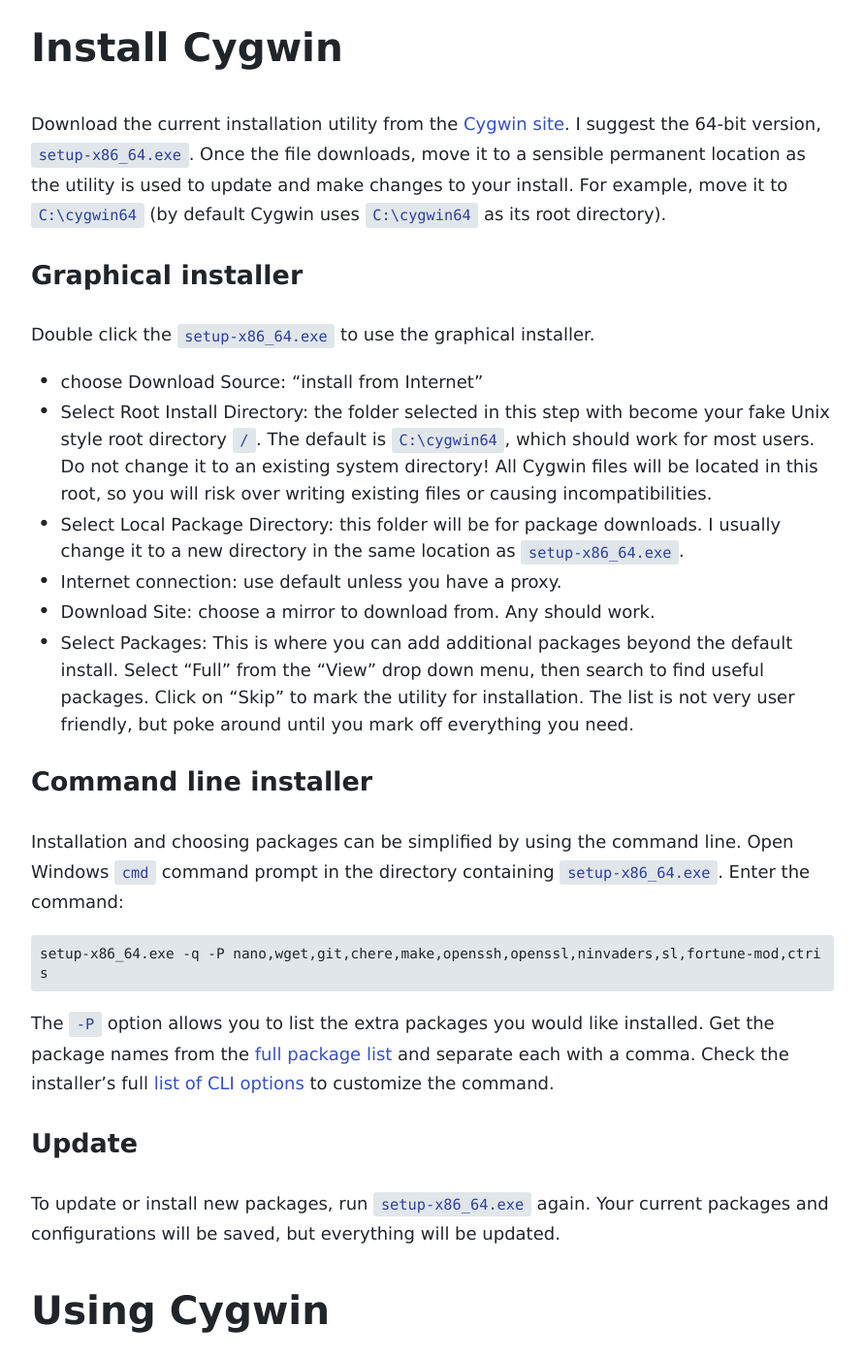
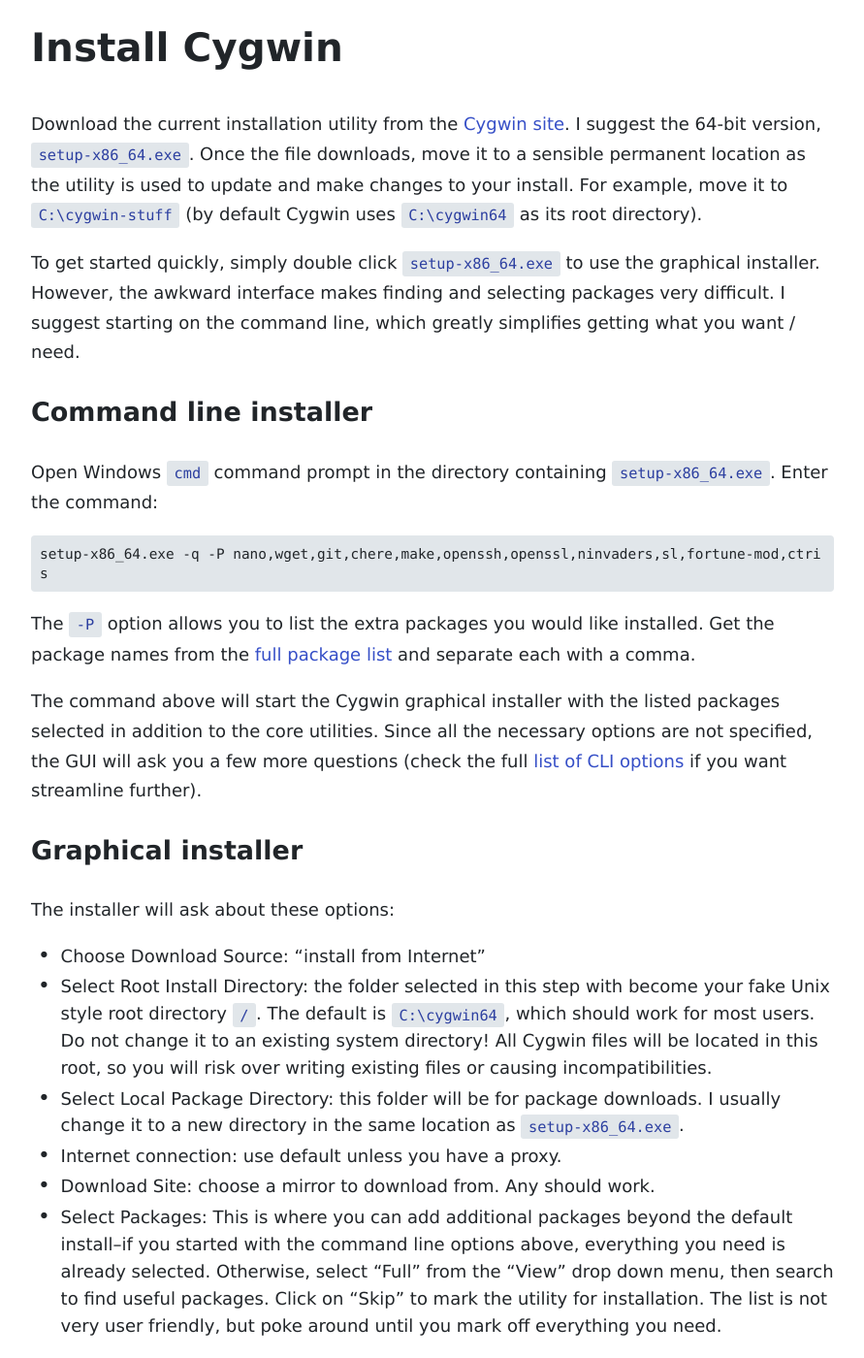
Before and after one commit to evanwill/_drafts, a Jekyll site: the page built from _notes/cygwin.md, in a window 1280 px wide and 1400 px high, scrolled down 467 px. Shown: the whole window at 97% size, without its empty margins (194-1085 px from the left). Built offline with Jekyll 4.4.1, drawn with Linux system fonts in a browser that asks for light colours; some of the changed text lies outside the part shown.

Commit message:
update cygwin

```diff
--- a/_notes/cygwin.md
+++ b/_notes/cygwin.md
@@ -15,22 +15,14 @@
 Download the current installation utility from the [Cygwin site](https://cygwin.com/install.html).
 I suggest the 64-bit version, `setup-x86_64.exe`.
 Once the file downloads, move it to a sensible permanent location as the utility is used to update and make changes to your install.
-For example, move it to `C:\cygwin64` (by default Cygwin uses `C:\cygwin64` as its root directory).
+For example, move it to `C:\cygwin-stuff` (by default Cygwin uses `C:\cygwin64` as its root directory).
 
-### Graphical installer
-
-Double click the `setup-x86_64.exe` to use the graphical installer.
-
-- choose Download Source: "install from Internet"
-- Select Root Install Directory: the folder selected in this step with become your fake Unix style root directory `/`. The default is `C:\cygwin64`, which should work for most users. Do not change it to an existing system directory! All Cygwin files will be located in this root, so you will risk over writing existing files or causing incompatibilities.
-- Select Local Package Directory: this folder will be for package downloads. I usually change it to a new directory in the same location as `setup-x86_64.exe`.
-- Internet connection: use default unless you have a proxy.
-- Download Site: choose a mirror to download from. Any should work.
-- Select Packages: This is where you can add additional packages beyond the default install. Select "Full" from the "View" drop down menu, then search to find useful packages. Click on "Skip" to mark the utility for installation. The list is not very user friendly, but poke around until you mark off everything you need.
+To get started quickly, simply double click `setup-x86_64.exe` to use the graphical installer.
+However, the awkward interface makes finding and selecting packages very difficult.
+I suggest starting on the command line, which greatly simplifies getting what you want / need.
 
 ### Command line installer
 
-Installation and choosing packages can be simplified by using the command line.
 Open Windows `cmd` command prompt in the directory containing `setup-x86_64.exe`.
 Enter the command:
 
@@ -40,12 +32,26 @@
 
 The `-P` option allows you to list the extra packages you would like installed.
 Get the package names from the [full package list](https://cygwin.com/packages/package_list.html) and separate each with a comma.
-Check the installer's full [list of CLI options](https://cygwin.com/faq/faq.html#faq.setup.cli) to customize the command.
+
+The command above will start the Cygwin graphical installer with the listed packages selected in addition to the core utilities.
+Since all the necessary options are not specified, the GUI will ask you a few more questions
+(check the full [list of CLI options](https://cygwin.com/faq/faq.html#faq.setup.cli) if you want streamline further).
+
+### Graphical installer
+
+The installer will ask about these options:
+
+- Choose Download Source: "install from Internet"
+- Select Root Install Directory: the folder selected in this step with become your fake Unix style root directory `/`. The default is `C:\cygwin64`, which should work for most users. Do not change it to an existing system directory! All Cygwin files will be located in this root, so you will risk over writing existing files or causing incompatibilities.
+- Select Local Package Directory: this folder will be for package downloads. I usually change it to a new directory in the same location as `setup-x86_64.exe`.
+- Internet connection: use default unless you have a proxy.
+- Download Site: choose a mirror to download from. Any should work.
+- Select Packages: This is where you can add additional packages beyond the default install--if you started with the command line options above, everything you need is already selected. Otherwise, select "Full" from the "View" drop down menu, then search to find useful packages. Click on "Skip" to mark the utility for installation. The list is not very user friendly, but poke around until you mark off everything you need.
 
 ### Update
 
 To update or install new packages, run `setup-x86_64.exe` again.
-Your current packages and configurations will be saved, but everything will be updated.
+Your current packages and configurations will be saved, but everything will be updated to the latest versions.
 
 # Using Cygwin
 
```
